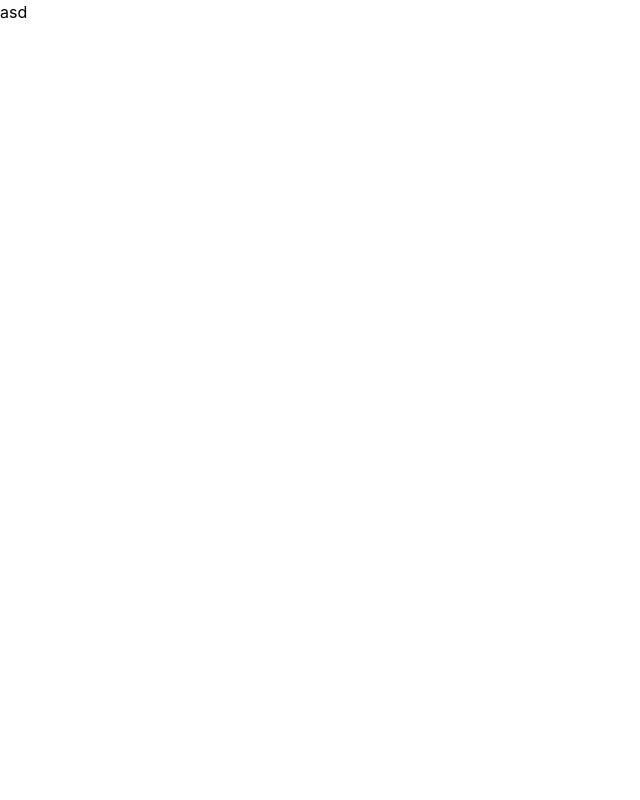
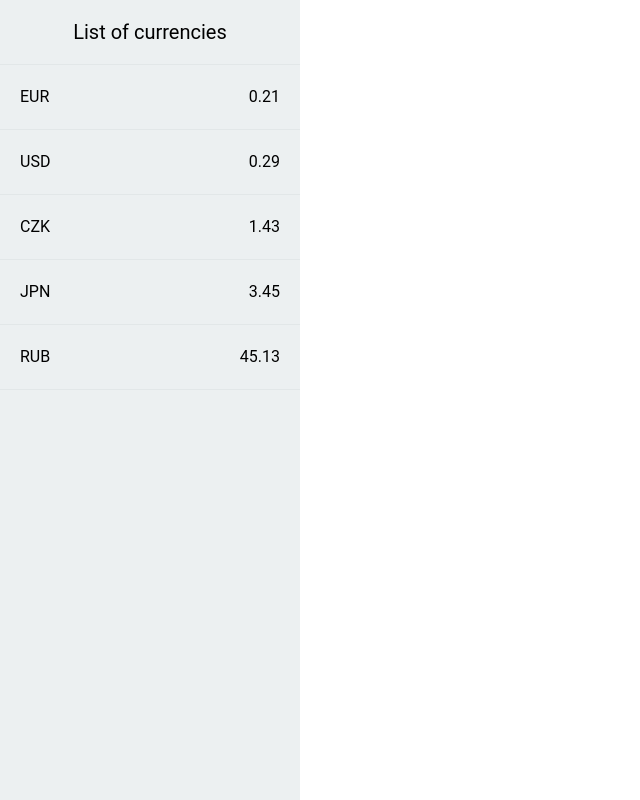
Before and after one commit to NoNTvonG/exchange-rates, a React (Create React App) app: page / in a window 1280 px wide. Shown: the whole page, without its empty margins (0-640 px from the left). Built offline with nearby package versions, Linux system fonts and the light colour scheme.

Commit message:
Make structure. Menu

```diff
--- a/src/App.js
+++ b/src/App.js
@@ -1,5 +1,35 @@
-function App() {
-	return <div className='App'>asd</div>
+import React, { useState, useEffect } from 'react'
+import axios from 'axios'
+import Menu from './components/Menu'
+
+const App = () => {
+	const [exchange, setExchange] = useState()
+
+	const getApi = async () => {
+		const { data } = await axios({
+			method: 'get',
+			url: 'https://api.apilayer.com/exchangerates_data/convert?to=PLN&from=Eur&amount=4',
+			redirect: 'follow',
+			headers: {
+				apikey: 'XUwKC1au6BaZNcbPpgk5YYbbMmAvh3jc',
+			},
+		})
+		setExchange(data)
+	}
+
+	useEffect(() => {
+		// getApi()
+	}, [])
+
+	return (
+		<>
+			<div className='App'>
+				<div className='exchange'>
+					<Menu />
+				</div>
+			</div>
+		</>
+	)
 }
 
 export default App
--- a/src/assets/styles/_variables.scss
+++ b/src/assets/styles/_variables.scss
@@ -0,0 +1,8 @@
+//* Color
+$cWhite: #fff;
+$cClouds: #ecf0f1;
+$cBone: #e2e7e8;
+$cAsphalt: #34495e;
+
+//* fonts
+$fFont1: 'Roboto', sans-serif;
--- a/src/assets/styles/index.scss
+++ b/src/assets/styles/index.scss
@@ -1,5 +1,6 @@
 @import './reset';
 @import './variables';
+// @import url('https://fonts.googleapis.com/css2?family=Roboto:wght@300;400;500&display=swap');
 
 body {
 	font-family: -apple-system, BlinkMacSystemFont, 'Segoe UI', 'Roboto', 'Oxygen',
@@ -8,3 +9,32 @@ body {
 	-webkit-font-smoothing: antialiased;
 	-moz-osx-font-smoothing: grayscale;
 }
+
+.App {
+	background-color: $cWhite;
+
+	.exchange {
+		width: 100%;
+		min-height: 100vh;
+		display: grid;
+		grid-template-columns: 300px 1fr;
+
+		.menu {
+			background-color: $cClouds;
+			.menu__title {
+				display: flex;
+				align-items: center;
+				justify-content: center;
+				padding: 10px;
+				background-color: $cClouds;
+				border-bottom: 1px solid $cBone;
+				min-height: 65px;
+
+				h2 {
+					font-size: 1.25rem;
+					font-family: $fFont1;
+				}
+			}
+		}
+	}
+}
--- /dev/null
+++ b/src/components/Menu.jsx
@@ -0,0 +1,21 @@
+import React from 'react'
+import Tile from './UI/Tile/Tile'
+
+const Menu = () => {
+	return (
+		<div className='menu'>
+			<div className='menu__title'>
+				<h2>List of currencies</h2>
+			</div>
+			<nav>
+				<Tile currency={'EUR'} value={'0.21'} />
+				<Tile currency={'USD'} value={'0.29'} />
+				<Tile currency={'CZK'} value={'1.43'} />
+				<Tile currency={'JPN'} value={'3.45'} />
+				<Tile currency={'RUB'} value={'45.13'} />
+			</nav>
+		</div>
+	)
+}
+
+export default Menu
--- /dev/null
+++ b/src/components/UI/Tile/Tile.jsx
@@ -0,0 +1,13 @@
+import React from 'react'
+import style from './Tile.module.scss'
+
+const Tile = ({ currency, value }) => {
+	return (
+		<div className={style.tile}>
+			<p>{currency}</p>
+			<p>{value}</p>
+		</div>
+	)
+}
+
+export default Tile
--- /dev/null
+++ b/src/components/UI/Tile/Tile.module.scss
@@ -0,0 +1,14 @@
+@import '../../../assets/styles/variables';
+
+.tile {
+	padding: 20px;
+	display: flex;
+	flex-direction: row;
+	align-items: center;
+	justify-content: space-between;
+	border-bottom: 1px solid $cBone;
+
+	p {
+		font-family: $fFont1;
+	}
+}
--- a/src/index.js
+++ b/src/index.js
@@ -5,7 +5,7 @@ import App from './App'
 
 const root = ReactDOM.createRoot(document.getElementById('root'))
 root.render(
-	<React.StrictMode>
-		<App />
-	</React.StrictMode>
+	// <React.StrictMode>
+	<App />
+	// </React.StrictMode>
 )
```
Also changed, not shown: 1 other file (tests, documents, lock files or other folders).
